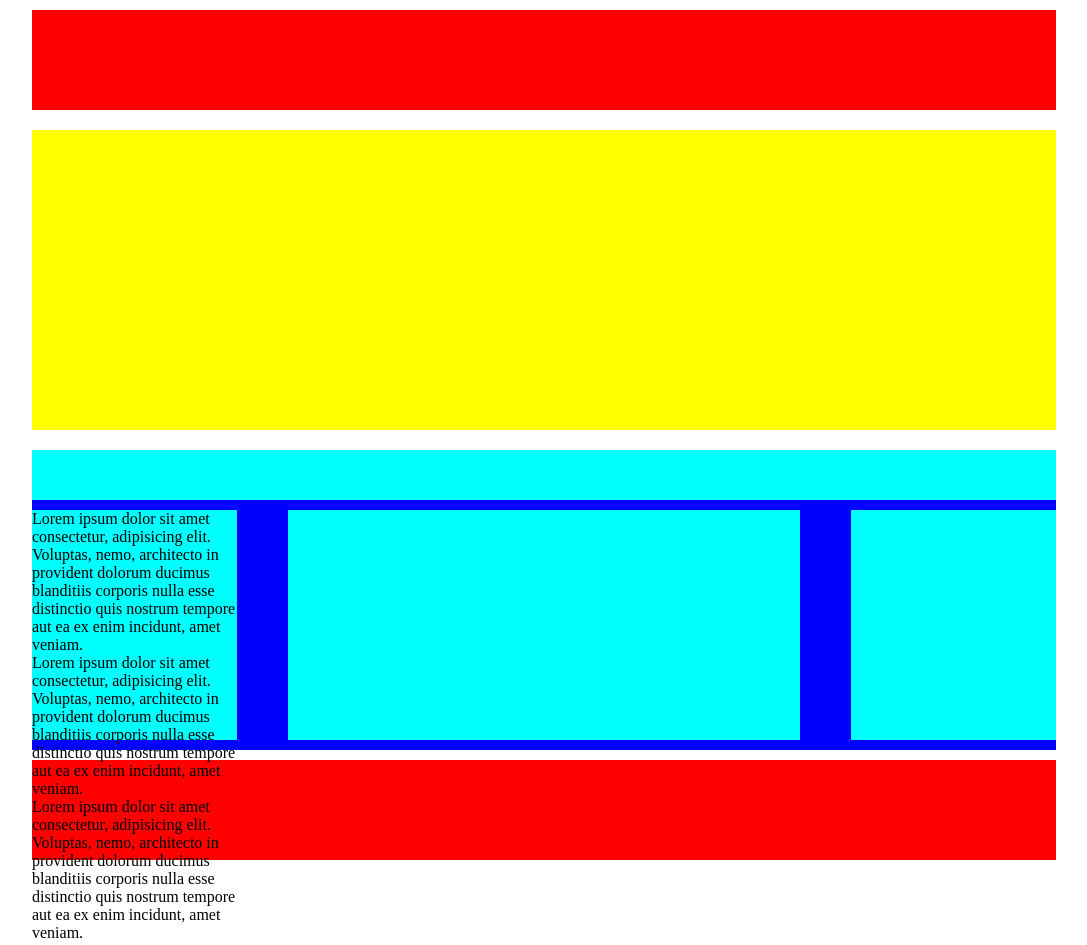
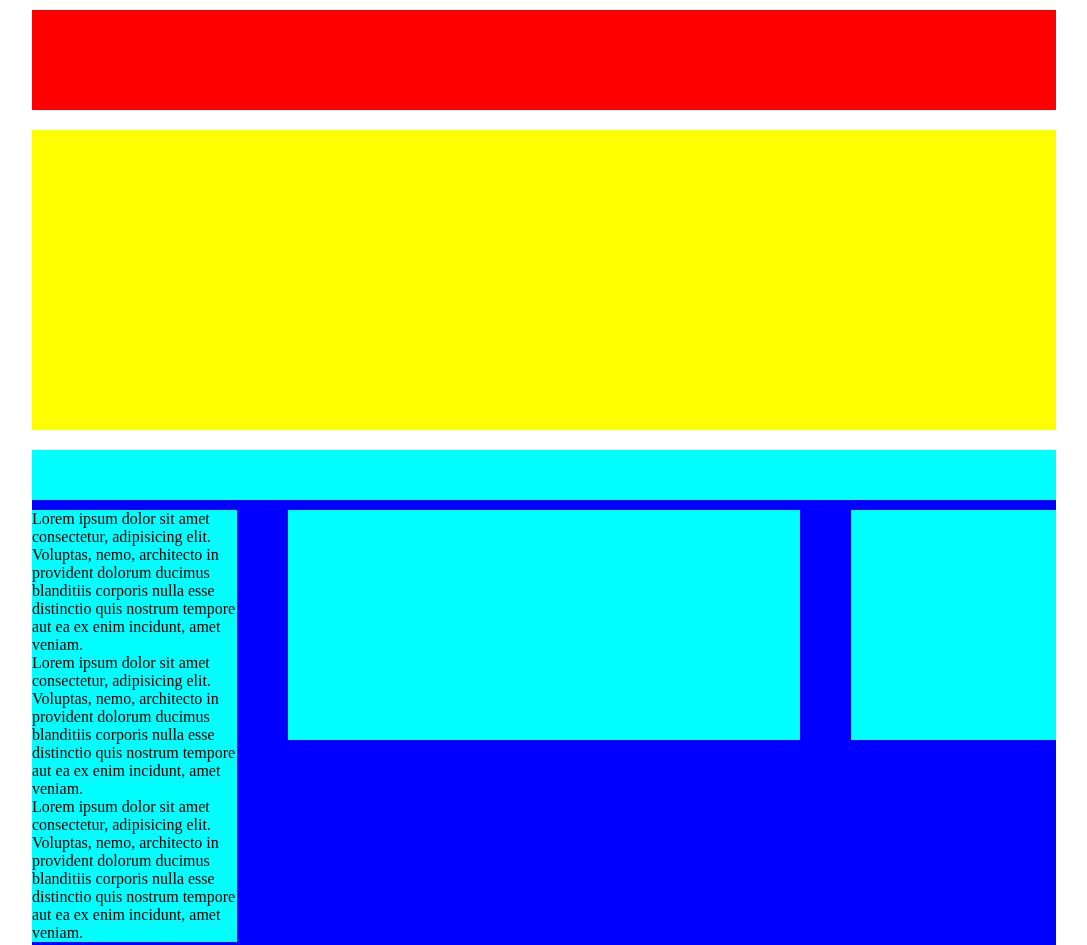
Before and after one commit to Buzz88-Dev/htmlcss-struttura-wp, a plain HTML site: page index.html in a window 1280 px wide. Shown: the top 945 px of the page, without its empty margins (96-1183 px from the left). Drawn offline with Linux system fonts and the light colour scheme.

Commit message:
bozza style

```diff
--- a/css/style.css
+++ b/css/style.css
@@ -28,7 +28,7 @@ header, footer {
     margin-top: 20px;
     margin-bottom: 10px;
     /* debug */
-    height: 300px;
+    /* height: 300px; */
     background-color: blue;
 }
 
@@ -41,8 +41,8 @@ header, footer {
 }
 
 .row {
-    margin-top: 10px;
-    margin-bottom: 10px;
+    padding-bottom: 10px;
+    padding-top: 10px;
 }
 
 .row::after {
@@ -55,7 +55,7 @@ header, footer {
     float: left;
     width: 20%;
     /* debug */
-    height: 230px;
+    /* height: 230px; */
     background-color: aqua;
 }
 
```
